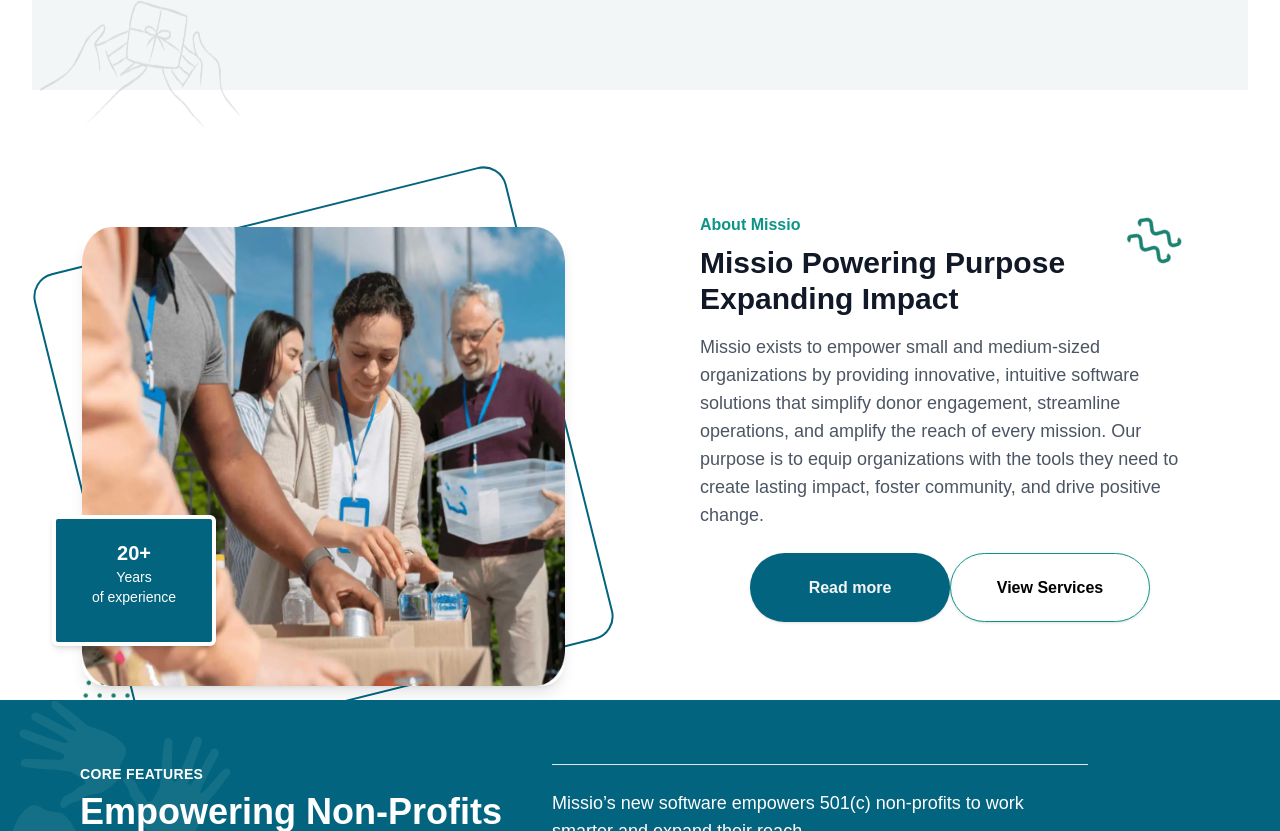
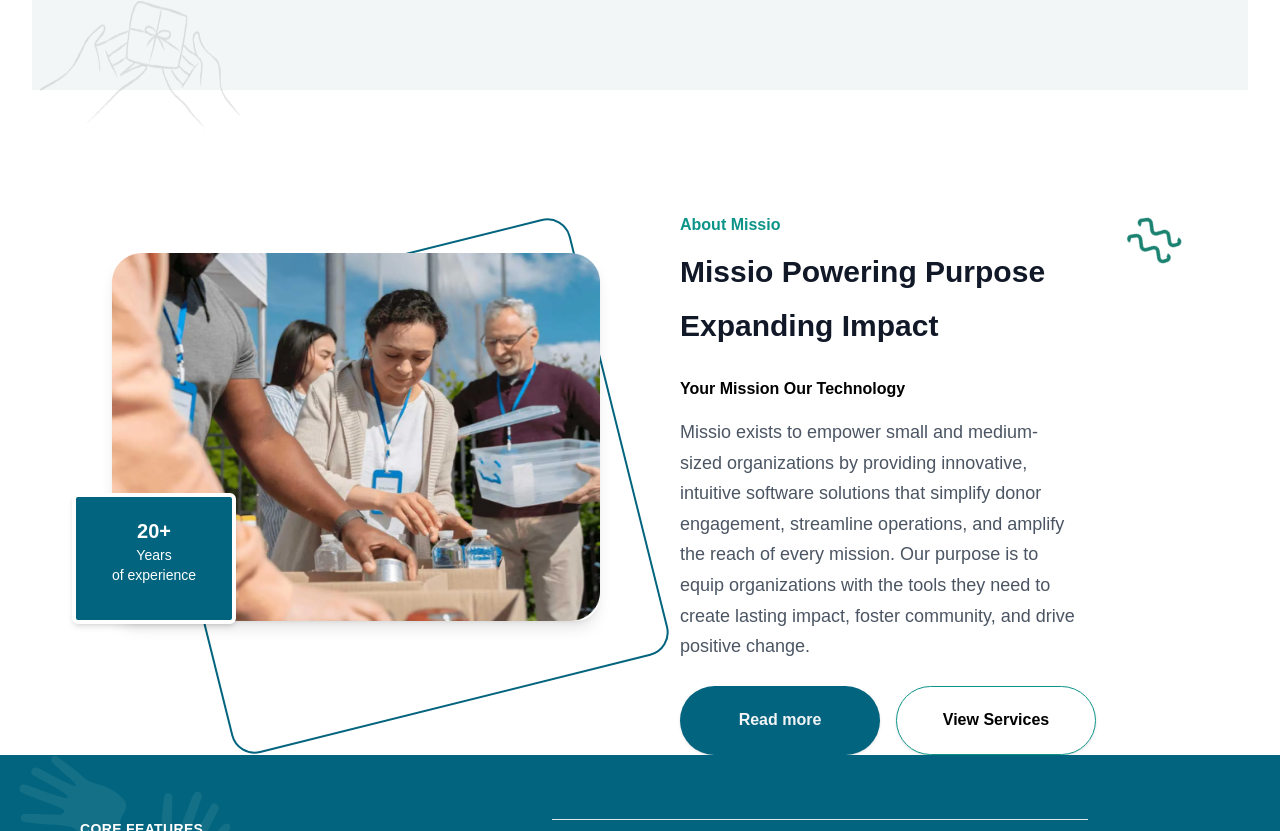
Before and after one commit to MJawadAmin/missioLandingPage, a React (Vite) app: page / in a window 1280 px wide. Shown: the part 789-1620 px from the top of the page. Built offline with nearby package versions, Linux system fonts and the light colour scheme.

Commit message:
4.1 commit

```diff
--- a/src/Components/About.jsx
+++ b/src/Components/About.jsx
@@ -8,35 +8,37 @@
   return (
     <div className="bg-white mt-10 px-6 lg:px-20 flex flex-col lg:flex-row items-center lg:items-start">
       {/* Left Side - Image and Experience Box */}
-      <div className="lg:w-1/2 lg:mr-10 lg:flex justify-center lg:justify-start">
-        <div className="relative w-[280px] sm:w-[360px] lg:w-[487.07px] h-[280px] sm:h-[360px] lg:h-[487.07px] border-2 border-[rgb(2,100,126)] rounded-3xl transform rotate-[-14deg]">
-          {/* Child container */}
-          <div className="absolute inset-0 transform rotate-[14deg] flex items-center w-full justify-center">
-            <div>
+      <div className="lg:w-1/2  lg:flex justify-center lg:justify-start relative pb-28">
+      <div>
               <img
                 src={bottomImage}
                 alt=""
-                className="absolute left-0 bottom-0 w-20 sm:w-32 lg:w-auto"
+                className="absolute left-0 bottom-14 lg:bottom-32 w-20 sm:w-32 lg:w-auto"
               />
             </div>
-            <div className="absolute w-full h-[95%]  ">
+        <div className="absolute ml-[96px] mt-12  w-[280px] sm:w-[360px] lg:w-[450.07px] h-[280px] sm:h-[360px] lg:h-[450.07px] border-2 border-[rgb(2,100,126)] rounded-3xl transform rotate-[-14deg]">
+          </div>
+          <div className="relative w-full mt-10 ml-8  ">
               {/* Image */}
               <img
                 src={Gather}
                 alt="Volunteers working"
-                className="rounded-3xl shadow-lg w-full h-full"
+                className="rounded-3xl shadow-lg w-full h-[95%]"
               />
 
               {/* Text content */}
-              <div className="absolute top-40 sm:top-48 lg:top-72 left-[-10px] sm:left-[-20px] lg:left-[-30px] bg-[rgb(2,100,126)] text-white border-white rounded-md border-4 px-4 py-2 w-[120px] sm:w-[140px] lg:w-[164px] h-[100px] sm:h-[110px] lg:h-[131px] shadow-md text-center">
+              <div className="absolute top-40 sm:top-48 lg:top-60 left-[-10px] sm:left-[-20px] lg:left-[-40px] bg-[rgb(2,100,126)] text-white border-white rounded-md border-4 px-4 py-2 w-[120px] sm:w-[140px] lg:w-[164px] h-[100px] sm:h-[110px] lg:h-[131px] shadow-md text-center">
                 <h3 className="text-lg sm:text-xl font-bold mt-2 sm:mt-3">20+</h3>
                 <p className="text-xs sm:text-sm">
                   Years <br /> of experience
                 </p>
               </div>
             </div>
+          {/* Child container */}
+          <div className="absolute inset-0 transform rotate-[14deg] flex items-center w-full justify-center">
+
           </div>
-        </div>
+
       </div>
 
       {/* Right Side - Content */}
@@ -47,10 +49,14 @@
         <h2 className="text-teal-600 font-semibold text-sm sm:text-base">
           About Missio
         </h2>
-        <h1 className="text-gray-900 text-2xl sm:text-3xl font-bold leading-snug mt-2">
+        <h1 className=" font-bold mt-2 text-gray-900 text-2xl sm:text-3xl " style={{ lineHeight: '1.8' }} >
           Missio Powering Purpose <br /> Expanding Impact
         </h1>
-        <p className="text-gray-600 text-base sm:text-lg mt-4">
+        <br/>
+        <h2 className=" font-semibold text-2xl sm:text-base">
+        Your Mission Our Technology
+        </h2>
+        <p className="text-gray-600 text-xl lg:mr-[120px] sm:text-lg mt-4" style={{lineHeight: '1.7'}}>
           Missio exists to empower small and medium-sized organizations by
           providing innovative, intuitive software solutions that simplify donor
           engagement, streamline operations, and amplify the reach of every
@@ -60,7 +66,7 @@
         </p>
 
         {/* Buttons */}
-        <div className="mt-6 items-center justify-center flex flex-col sm:flex-row">
+        <div className="mt-6 gap-4 flex flex-col sm:flex-row">
           <a
             href="#"
             className="bg-[rgb(2,100,126)] mb-4 sm:mb-0 w-[160px] sm:w-[200px] h-[50px] sm:h-[69px] rounded-full text-gray-100 flex justify-center items-center shadow hover:bg-teal-700 text-sm sm:text-base font-semibold"
```
